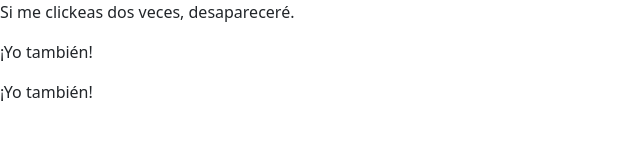
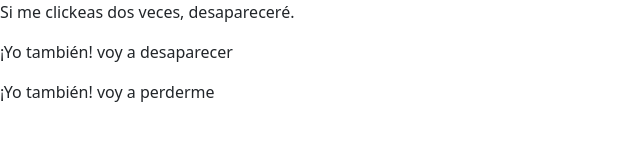
Before and after one commit to Nyliram1906/jquery, a plain HTML site: page index.html in a window 1280 px wide. Shown: the whole page, without its empty margins (0-640 px from the left). Drawn offline with nearby package versions, Linux system fonts and the light colour scheme.

Commit message:
texto agregado

```diff
--- a/index.html
+++ b/index.html
@@ -11,8 +11,8 @@
 </head>
 <body>
     <p>Si me clickeas dos veces, desapareceré.</p>
-    <p>¡Yo también!</p>
-    <p>¡Yo también!</p>
+    <p>¡Yo también! voy a desaparecer</p>
+    <p>¡Yo también! voy a perderme</p>
     <script
     src="https://ajax.googleapis.com/ajax/libs/jquery/3.7.1/jquery.min.js"></script>
     <script>
```
